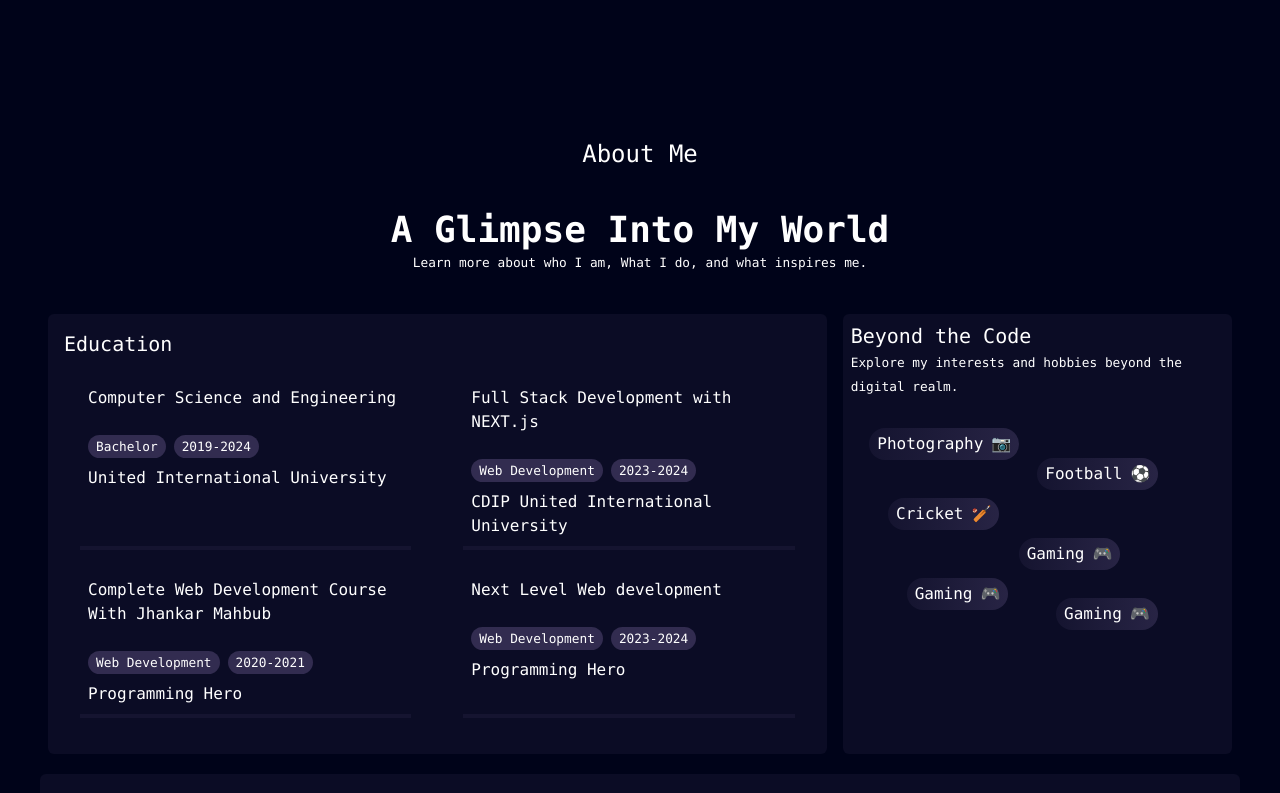
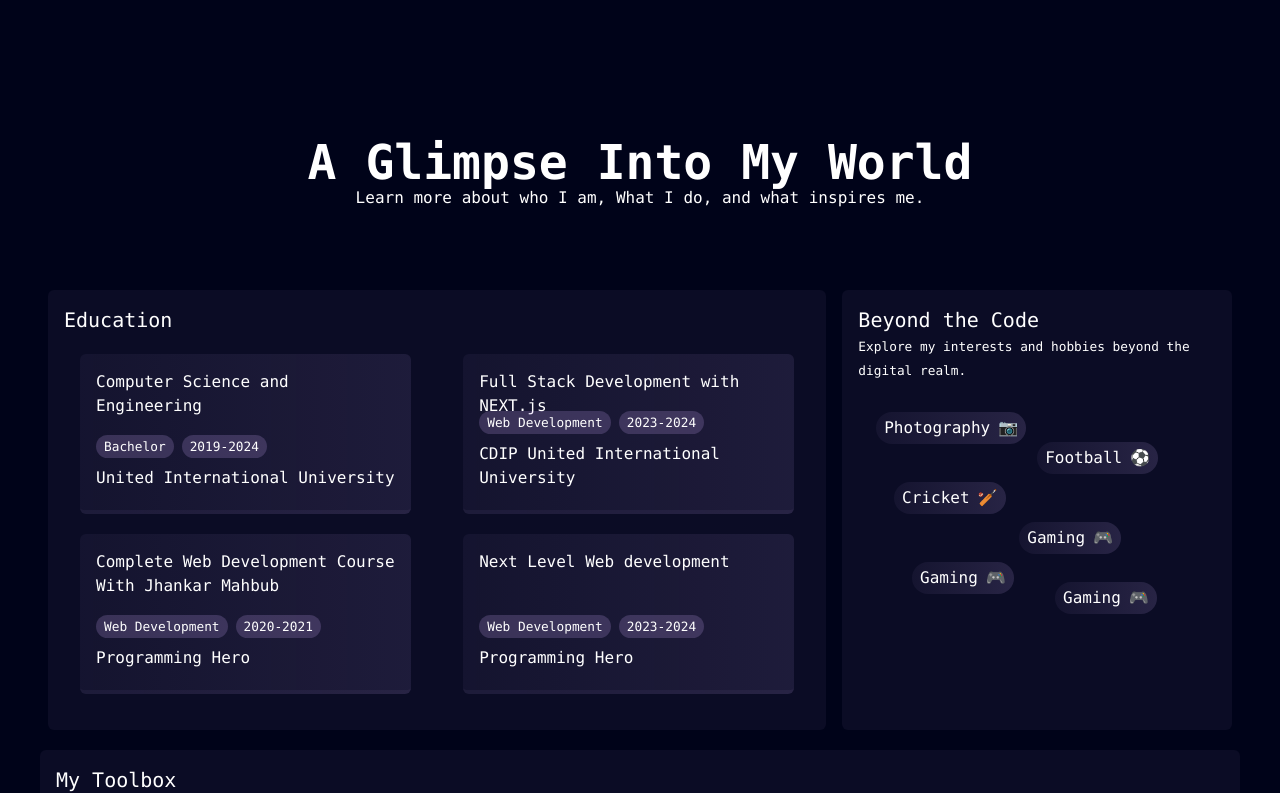
Before and after one commit to Asaduzzama-n/portfolio, a Next.js app: page / in a window 1280 px wide. Shown: the part 800-1593 px from the top of the page. Built offline with nearby package versions, Linux system fonts and the light colour scheme.

Commit message:
about section done

```diff
--- a/app/components/About.tsx
+++ b/app/components/About.tsx
@@ -7,17 +7,24 @@ import {
   bottomTransition,
   leftTransition,
   rightTransition,
+  ToolBoxVariants,
 } from "@/lib/framer-motion";
+import TextRevealing from "./ui/TextRevealing";
+
+const stagger = 0.25;
 
 const About = () => {
   return (
     <div className=" mt-20 text-white">
-      <div className="text-center">
-        <h1 className="text-2xl mb-10">About Me</h1>
-        <h1 className="text-4xl font-semibold">A Glimpse Into My World</h1>
-        <small>
-          Learn more about who I am, What I do, and what inspires me.
-        </small>
+      <div className="text-center mb-20 ">
+        <TextRevealing
+          className="text-5xl font-semibold "
+          text="A Glimpse Into My World"
+        ></TextRevealing>
+        <TextRevealing
+          className=""
+          text="Learn more about who I am, What I do, and what inspires me."
+        ></TextRevealing>
       </div>
       <div className="my-10">
         <div className=" sm:flex  ">
@@ -26,18 +33,28 @@ const About = () => {
             whileInView="onscreen"
             viewport={{ once: false, amount: 0.2 }}
             variants={leftTransition}
-            className="w-full md:mx-2 sm:w-2/3  bg-purple/5 rounded-md p-4 "
+            className=" w-full md:mx-2 sm:w-2/3  bg-purple/5 rounded-md p-4 "
           >
             <h1 className="text-xl ">Education</h1>
-            <div className="grid grid-cols-1 sm:grid-cols-2 gap-5 my-5">
+            <div className="grid  grid-cols-1 sm:grid-cols-2 gap-5 my-5">
               {educationData?.map(
                 ({ id, title, timeline, courseType, institute }) => (
-                  <div
-                    className="mx-4  border-b-4 border-purple/5 p-2 "
+                  <MotionDiv
+                    variants={ToolBoxVariants}
+                    initial="hidden"
+                    whileInView="visible"
+                    viewport={{ once: true, amount: 0.5 }}
+                    transition={{
+                      delay: id * 0.4,
+                      ease: "easeInOut",
+                      duration: 0.8,
+                    }}
+                    className="mx-4 relative h-40 border-b-4 bg-gradient-to-r from-purple/5 to-purple/10 rounded-md hover:scale-110 hover:bg-purple/10 duration-200  border-purple/5 p-4 "
                     key={id}
                   >
                     <p className=" ">{title}</p>
                     <br />
+                    <div className="absolute bottom-5">
                       <div className="mb-2">
                         <small className="bg-purple/20 px-2 py-1 rounded-full mr-2">
                           {courseType}
@@ -48,6 +65,7 @@ const About = () => {
                       </div>
                       <p>{institute}</p>
                     </div>
+                  </MotionDiv>
                 )
               )}
             </div>
@@ -57,7 +75,7 @@ const About = () => {
             whileInView="onscreen"
             viewport={{ once: false, amount: 0.2 }}
             variants={rightTransition}
-            className="w-full  sm:w-1/3 md:mx-2 bg-purple/5 rounded-md p-2 mt-5 sm:mt-0"
+            className="w-full  sm:w-1/3 md:mx-2 bg-purple/5 rounded-md p-4 mt-5 sm:mt-0"
           >
             <h1 className="text-xl">Beyond the Code</h1>
             <small className="">
@@ -91,17 +109,31 @@ const About = () => {
           variants={bottomTransition}
           className="w-full bg-purple/5  rounded-md p-4 my-5"
         >
-          <h1 className="text-xl">My Toolbox</h1>
+          <h1 className="text-xl ">My Toolbox</h1>
           <small className="">
             Explore the technologies and tools I use to craft exceptional
             digital experiences.
           </small>
-          <MotionDiv className="flex flex-wrap justify-center my-5">
+          <MotionDiv
+            initial="offscreen"
+            whileInView="onscreen"
+            viewport={{ once: false, amount: 0.8 }}
+            className="flex flex-wrap justify-center my-5"
+          >
             {techData.map(({ id, title, image }) => (
               <MotionDiv
+                variants={ToolBoxVariants}
+                initial="hidden"
+                whileInView="visible"
+                viewport={{ once: true, amount: 0.3 }}
+                transition={{
+                  delay: id * stagger,
+                  ease: "easeInOut",
+                  duration: 0.5,
+                }}
                 key={id}
                 id="item"
-                className=" flex items-center justify-center w-24 h-20 bg-gradient-to-tr from-purple/5 to-purple/15 rounded-md m-2 "
+                className="hover:-translate-y-1 hover:bg-purple/15 flex items-center justify-center w-24 h-20 bg-gradient-to-tr from-purple/5 to-purple/15 rounded-md m-2 "
               >
                 <Image
                   className="p-1 rounded-md"
--- a/app/components/Hero.tsx
+++ b/app/components/Hero.tsx
@@ -32,7 +32,7 @@ const Hero = () => {
               <MagicButton
                 title="DOWNLOAD CV"
                 icon={downloadIcon}
-                otherClasses="w-full"
+                otherClasses="w-full hover:bg-gradient-to-r from-purple/5 to-purple/15"
               ></MagicButton>
             </div>
             <div className="flex  justify-start items-center">
@@ -59,7 +59,7 @@ const Hero = () => {
         <MagicButton
           title="SEE MY WORK"
           icon={arrowIcon}
-          otherClasses="w-full"
+          otherClasses="w-full hover:bg-gradient-to-r from-purple/5 to-purple/15"
         ></MagicButton>
       </div>
     </section>
--- /dev/null
+++ b/app/components/ui/TextRevealing.tsx
@@ -0,0 +1,33 @@
+"use client";
+import React from "react";
+import { motion } from "framer-motion";
+import { charVariants } from "@/lib/framer-motion";
+
+const TextRevealing = ({
+  text,
+  className,
+}: {
+  text: string;
+  className: string;
+}) => {
+  return (
+    <motion.div
+      initial="hidden"
+      whileInView="visible"
+      transition={{ staggerChildren: 0.04 }}
+    >
+      {Array.from(text).map((char, index) => (
+        <motion.span
+          className={className}
+          key={index}
+          variants={charVariants}
+          viewport={{ once: false, amount: 0.0 }}
+        >
+          {char}
+        </motion.span>
+      ))}
+    </motion.div>
+  );
+};
+
+export default TextRevealing;
--- a/lib/framer-motion.ts
+++ b/lib/framer-motion.ts
@@ -1,19 +1,11 @@
 import { Variants } from "framer-motion";
 
 export const ToolBoxVariants: Variants = {
-  offscreen: {
-    x: -600,
+  hidden: {
     opacity: 0,
   },
-  onscreen: {
-    x: 0,
-    rotate: 0,
+  visible: {
     opacity: 1,
-    transition: {
-      type: "spring",
-      bounce: 0.2,
-      duration: 5,
-    },
   },
 };
 
@@ -67,3 +59,8 @@ export const bottomTransition: Variants = {
     },
   },
 };
+
+export const charVariants = {
+  hidden: { opacity: 0 },
+  visible: { opacity: 1 },
+};
--- a/lib/utils.ts
+++ b/lib/utils.ts
@@ -4,3 +4,7 @@ import { twMerge } from "tailwind-merge";
 export function cn(...inputs: ClassValue[]) {
   return twMerge(clsx(inputs));
 }
+
+export const splitStringUsingRegex = (text: string): string[] => {
+  return Array.from(text);
+};
```
Lines whose indentation alone changed are shown as unchanged.
